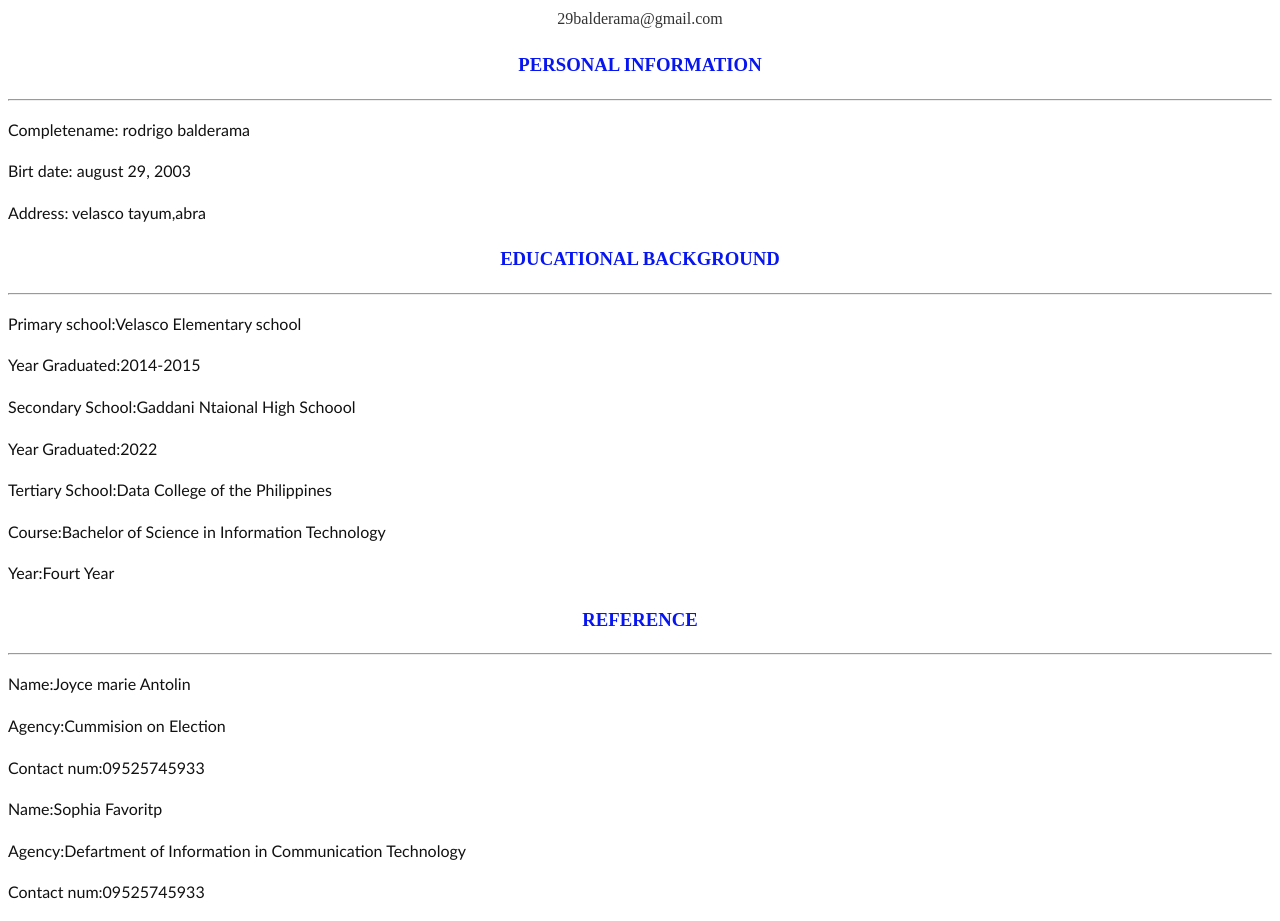
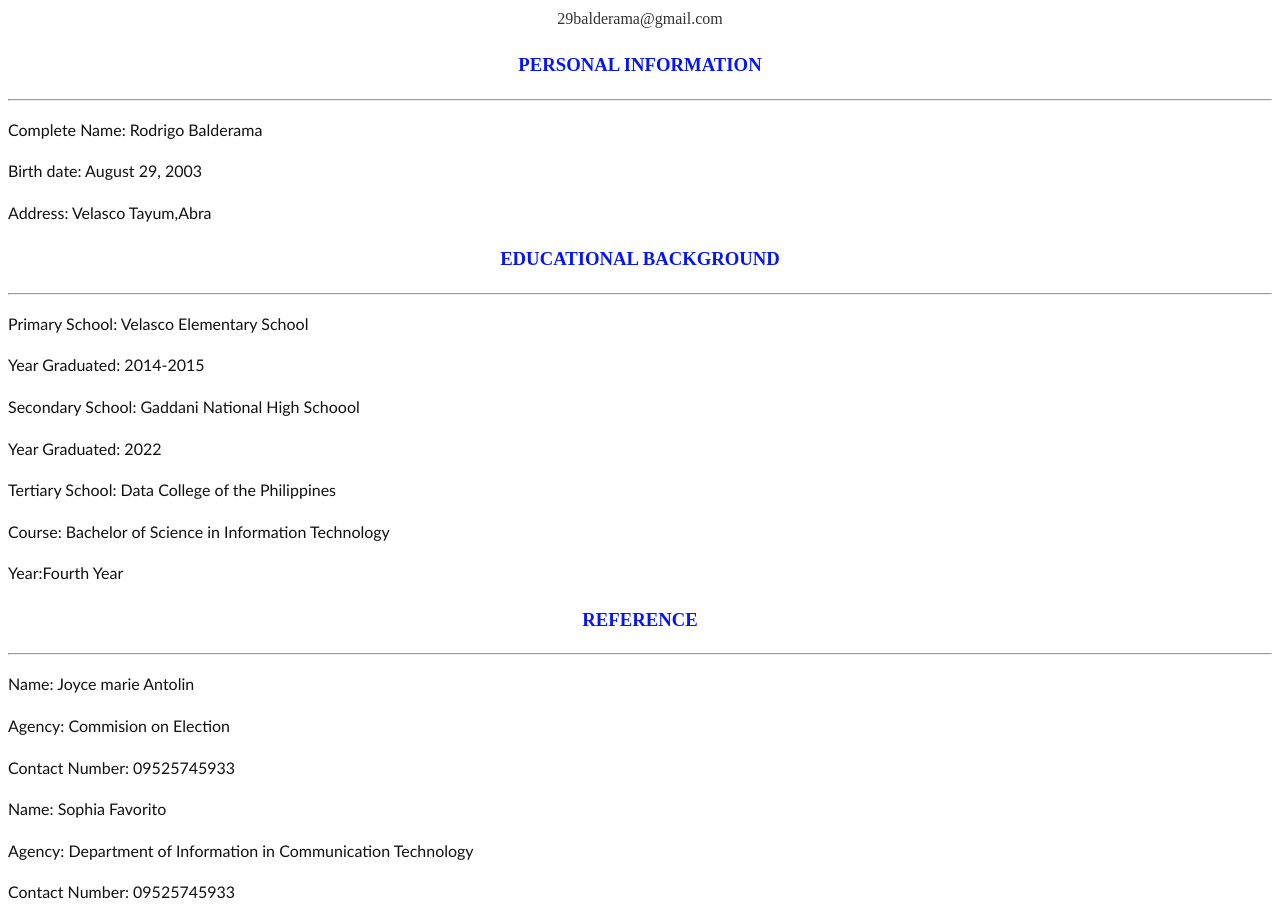
Before and after one commit to arbi829/arbi829.github.io, a plain HTML site: page Balderama_resume.html in a window 1280 px wide. Shown: the part 324-1245 px from the top of the page. Drawn offline with Linux system fonts and the light colour scheme.

Commit message:
Update Balderama_resume.html

```diff
--- a/Balderama_resume.html
+++ b/Balderama_resume.html
@@ -23,30 +23,30 @@
  <h3>PERSONAL INFORMATION</h3>
   <hr>
 
-  <p> Completename: rodrigo balderama</p>
-  <p>Birt date: august 29, 2003</p>
-  <p>Address: velasco tayum,abra</p>
+  <p>Complete Name: Rodrigo Balderama</p>
+  <p>Birth date: August 29, 2003</p>
+  <p>Address: Velasco Tayum,Abra</p>
 
   <h3>EDUCATIONAL BACKGROUND</h3>
   <hr>
 
-  <p>Primary school:Velasco Elementary school</p>
-  <p>Year Graduated:2014-2015</p>
-  <p>Secondary School:Gaddani Ntaional High Schoool</p>
-  <p>Year Graduated:2022</p>
-  <p>Tertiary School:Data College of the Philippines</p>
-  <p>Course:Bachelor of Science in Information Technology</p>
-  <p>Year:Fourt Year</p>
+  <p>Primary School: Velasco Elementary School</p>
+  <p>Year Graduated: 2014-2015</p>
+  <p>Secondary School: Gaddani National High Schoool</p>
+  <p>Year Graduated: 2022</p>
+  <p>Tertiary School: Data College of the Philippines</p>
+  <p>Course: Bachelor of Science in Information Technology</p>
+  <p>Year:Fourth Year</p>
 
   <h3>REFERENCE</h3>
   <hr>
 
-  <P>Name:Joyce marie Antolin</P>
-  <p>Agency:Cummision on Election</p>
-  <p>Contact num:09525745933</p>
+  <P>Name: Joyce marie Antolin</P>
+  <p>Agency: Commision on Election</p>
+  <p>Contact Number: 09525745933</p>
 
-  <P>Name:Sophia Favoritp</P>
-  <p>Agency:Defartment of Information in Communication Technology</p>
-  <p>Contact num:09525745933</p>
+  <P>Name: Sophia Favorito</P>
+  <p>Agency: Department of Information in Communication Technology</p>
+  <p>Contact Number: 09525745933</p>
 
 </body>
```
